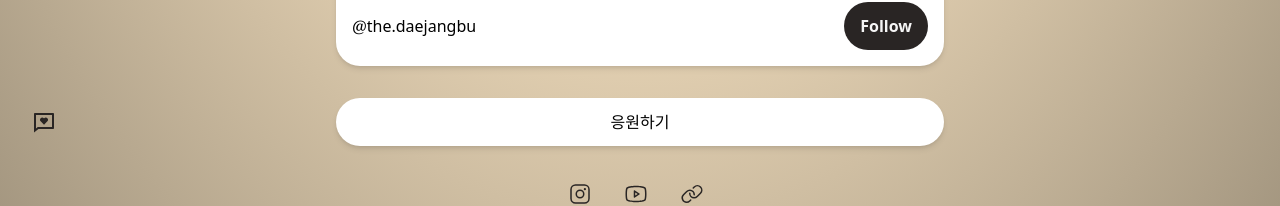
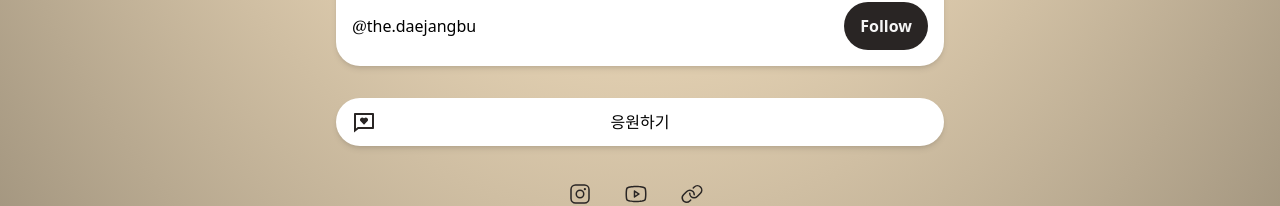
Before and after one commit to yejineee/qusical2024, a React (Vite) app: page / in a window 1280 px wide. Shown: the part 1632-1838 px from the top of the page. Built offline with nearby package versions, Linux system fonts and the light colour scheme; a web font is replaced by a local one.

Commit message:
fix: 로고 위치 수정

```diff
--- a/src/components/LinkButton.jsx
+++ b/src/components/LinkButton.jsx
@@ -8,10 +8,10 @@ function LinkButton({ children, outerLink, icon }) {
 	if (icon) {
 		return (
 			<button
-				className="flex justify-center items-center px-4 w-full h-12 bg-white rounded-3xl shadow-md"
+				className="flex relative justify-center items-center px-4 w-full h-12 bg-white rounded-3xl shadow-md"
 				onClick={onClick}
 			>
-				<div className="absolute left-8 w-6 h-6">{icon}</div>
+				<div className="absolute left-4 w-6 h-6">{icon}</div>
 				<div>{children}</div>
 			</button>
 		);
```
